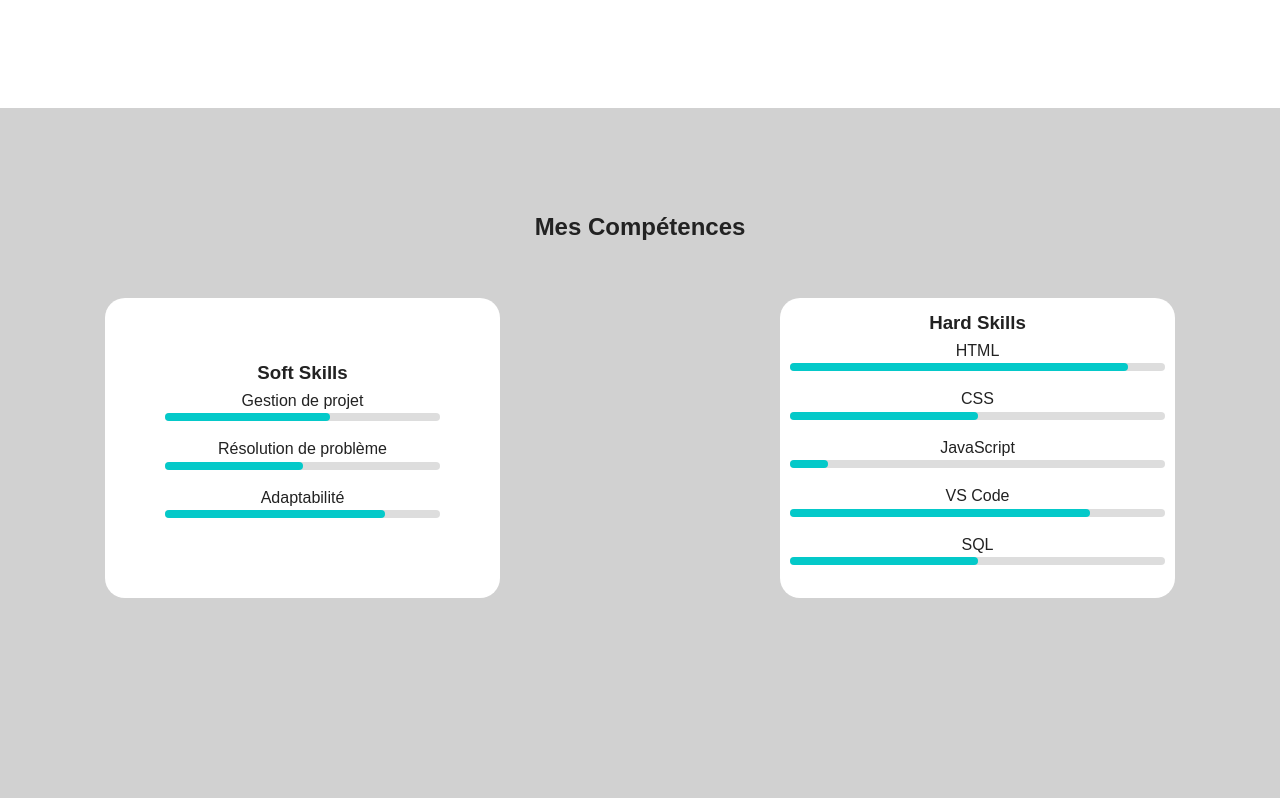
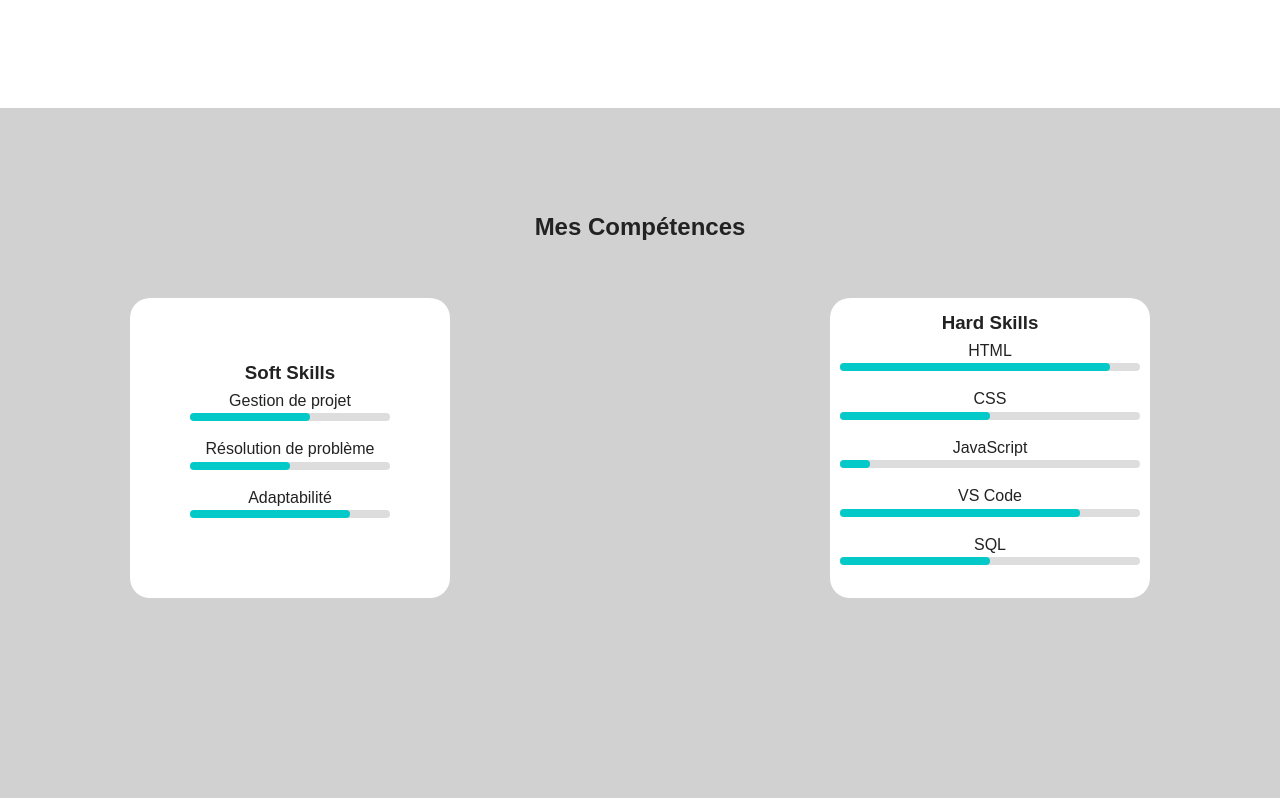
Before and after one commit to Darcelle1103/portfolio-johanna, a plain HTML site: page index.html in a window 1280 px wide. Shown: the part 2292-3090 px from the top of the page. Drawn offline with Linux system fonts and the light colour scheme.

Commit message:
Mise à jour du style et du contenu

```diff
--- a/style.css
+++ b/style.css
@@ -127,9 +127,7 @@ section {
 .about_title{
     text-align: center;
 }
-.about-text{
 
-}
 
 
 .projects-container {
@@ -187,7 +185,7 @@ section {
     gap: 30px;
     background-color: #ffffff;
    height: 300px;
-    width: 395px;
+    width: 320px;
     border-radius: 20px;
     transition: 0.3s;
 }
@@ -201,7 +199,7 @@ section {
     gap: 20px;
     background-color: #ffffff;
    height: 300px;
-    width: 395px;
+    width: 320px;
     border-radius: 20px;
     transition: 0.3s;
 }
```
